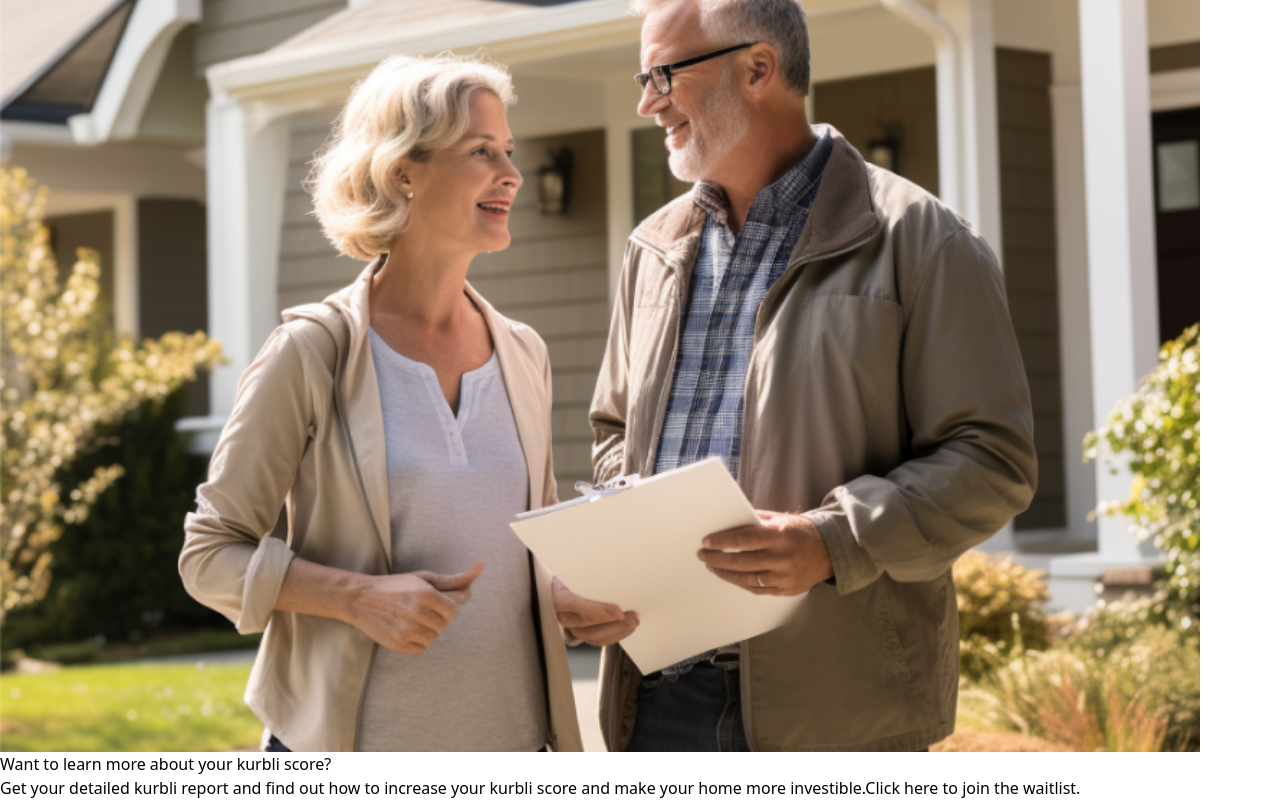
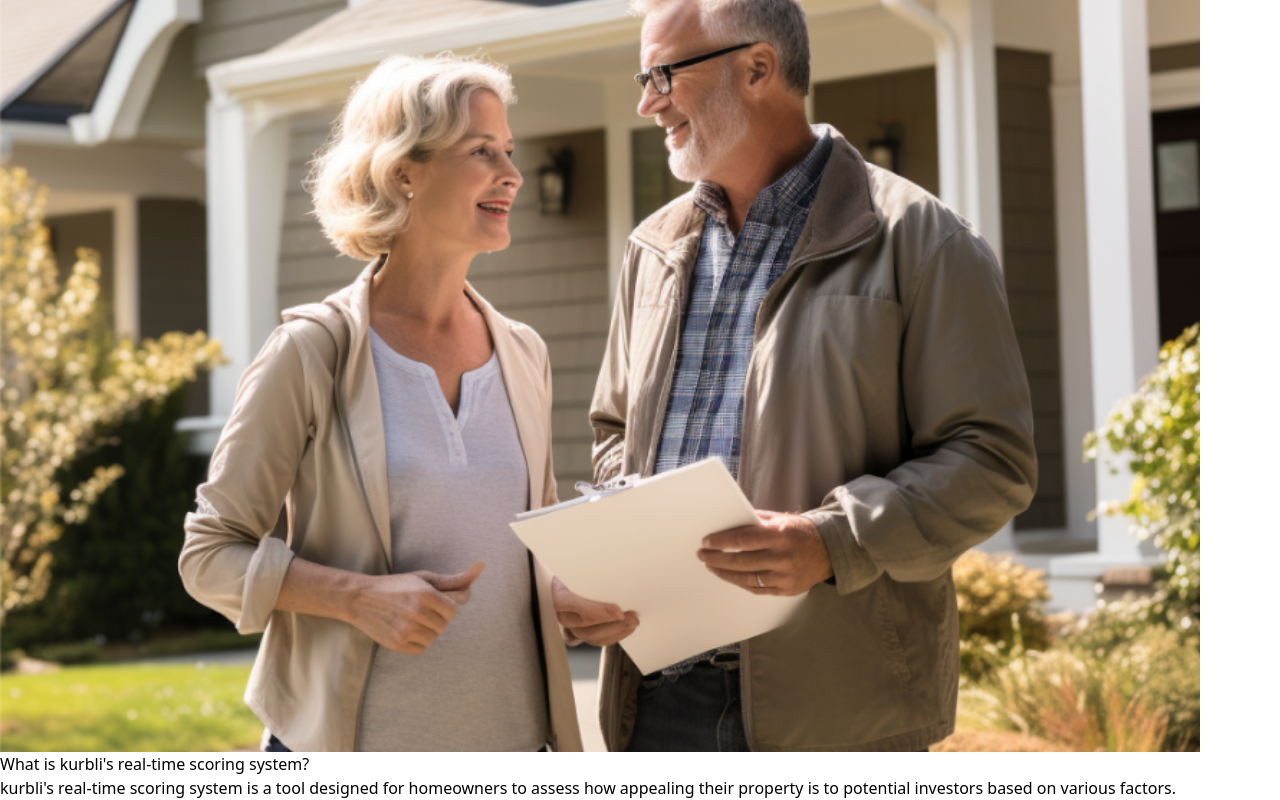
Before and after one commit to MugheesMehdi07/kurbli, a React (Vite) app in the folder KurbliClient/: page / in a window 1280 px wide. Shown: the part 1586-2386 px from the top of the page. Built offline with nearby package versions, Linux system fonts and the light colour scheme.

Commit message:
right text cases

```diff
--- a/KurbliClient/src/App.tsx
+++ b/KurbliClient/src/App.tsx
@@ -42,7 +42,7 @@ function App() {
             score={score}
             setScore={setScore}
           />
-          <Right valid_address={valid_address} />
+          <Right valid_address={valid_address} score={score} />
         </div>
         {scoreBadgeVisible && (
           <div className="w-full h-full flex items-center justify-center fixed top-0 left-0 overflow-x-hidden overflow-y-auto z-50 bg-black bg-opacity-40">
--- a/KurbliClient/src/pages/right.tsx
+++ b/KurbliClient/src/pages/right.tsx
@@ -1,4 +1,4 @@
-export function Right({ valid_address }: any) {
+export function Right({ valid_address , score}: any) {
   return (
     <div className="flex flex-col bg-[#18180B]">
       <div className="bg-white order-2 md:order-none">
@@ -12,16 +12,24 @@ export function Right({ valid_address }: any) {
 
       <div className="mx-3 md:mx-2 my-4 md:my-2 p-0 md:p-2 order-1 md:order-none">
         <h2 className="text-lg sm:text-2xl md:leading-[32px] text-white">
-          Want to learn more about your kurbli score?
+         {score ? "Want to learn more about your kurbli score?" : valid_address ? "How does kurbli work?" : "What is kurbli's real-time scoring system?" }
         </h2>
 
         <p className="text-xs sm:text-base text-white mt-3 sm:mt-6">
-        Get your detailed kurbli report and find out how to
-        increase your kurbli score and make your home more investible.
-        <a href="/" target="_blank" className="underline font-semibold">
+        {score ?  "Get your detailed kurbli report and find out how to increase your kurbli score and make your home more investible."
+        : valid_address ?
+        "kurbli uses a proprietary combination of artificial intelligence and predictive analytics to determine how investible your property may be to potential investors."
+        : "kurbli's real-time scoring system is a tool designed for homeowners to assess how appealing their property is to potential investors based on various factors."}
+
+      {valid_address && score && (
+        <>
+
+        <a href="https://getkurbli.grwebsite.com/" target="_blank" className="underline font-semibold">
                 Click here
         </a>{" "}
         to join the waitlist.
+        </>)}
+
         </p>
       </div>
       {/* <div className="text-2xl font-semibold text-gray-300 m-2 p-2">
```
